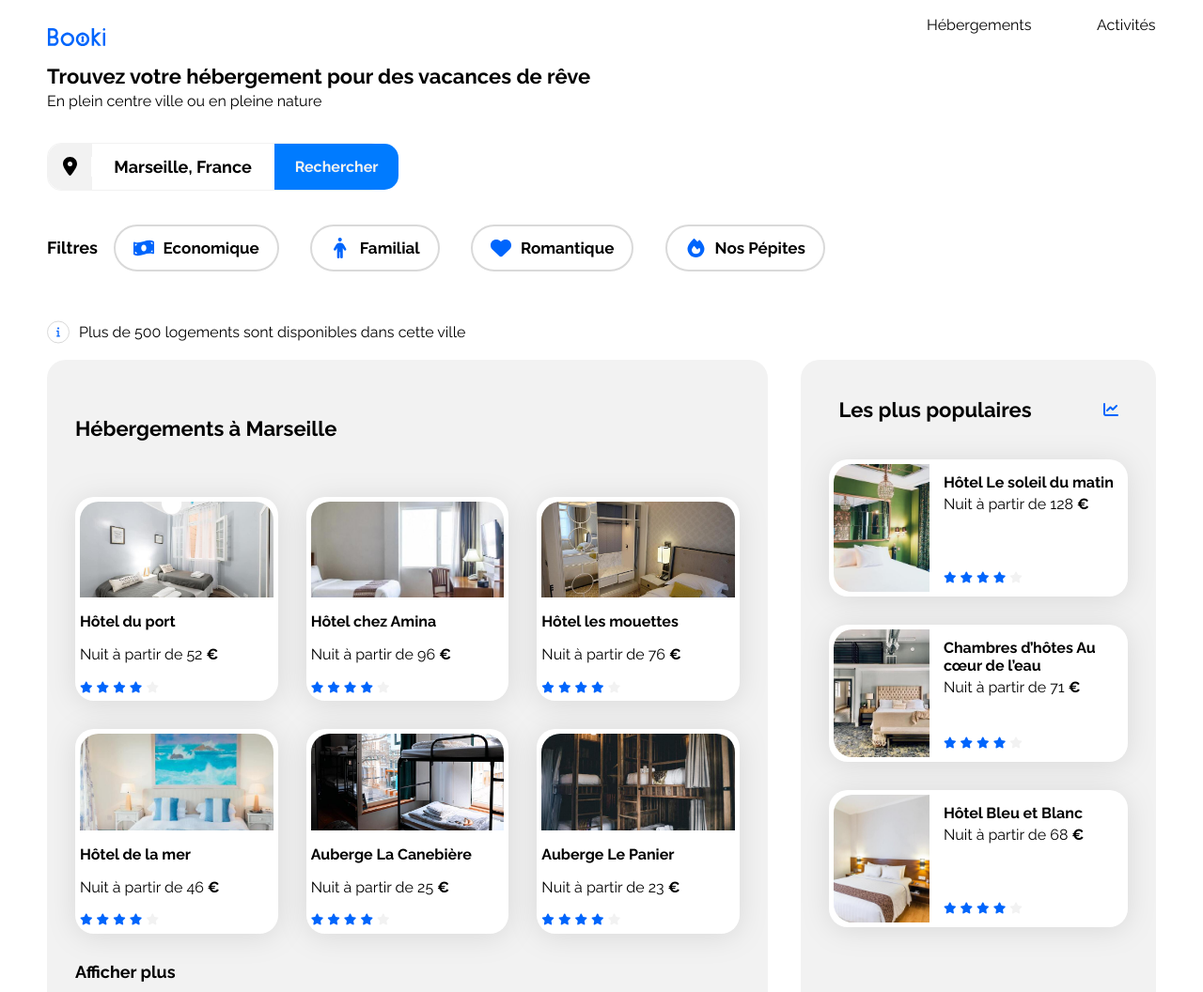
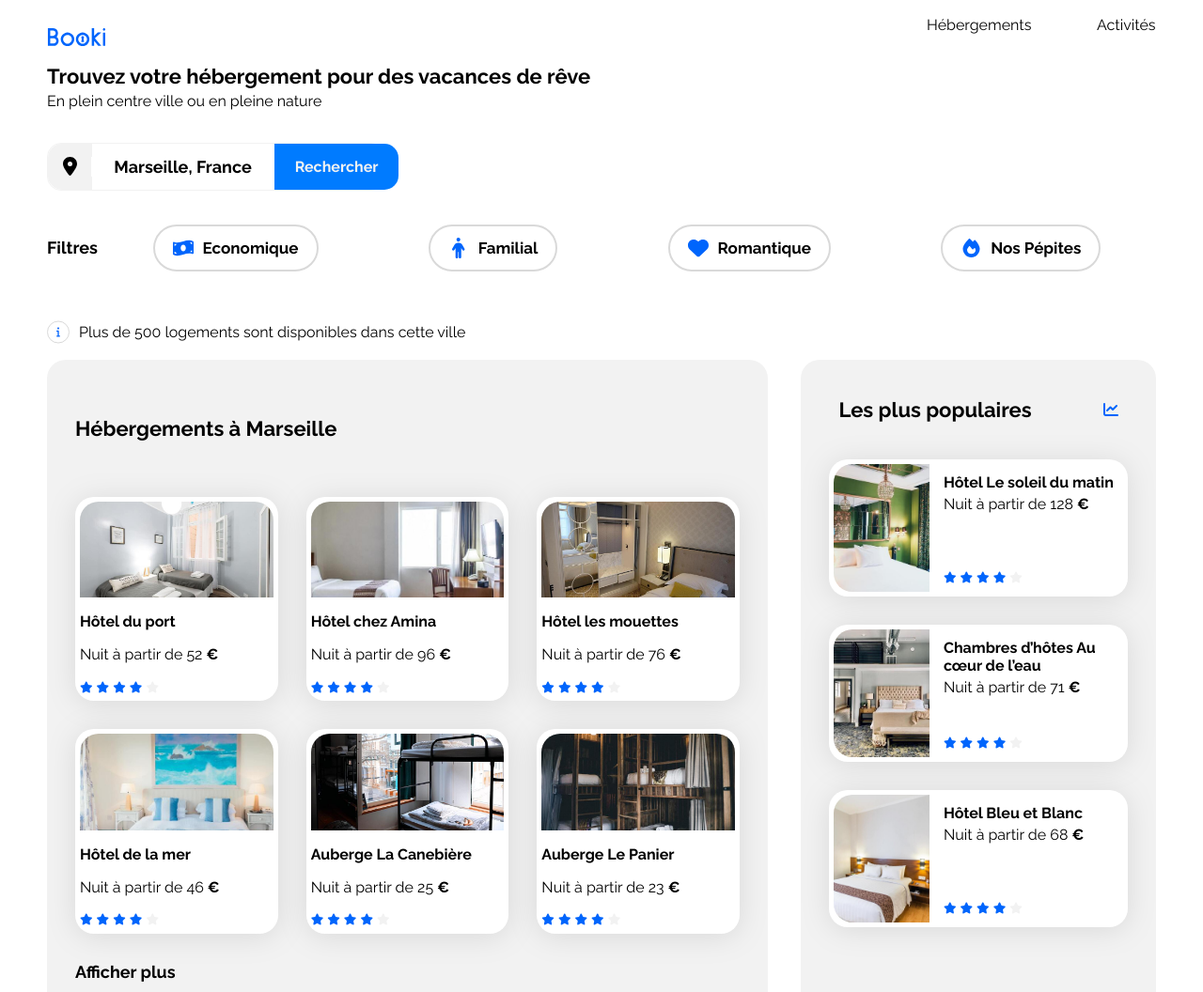
Before and after one commit to Adrien69440/_Booki_Jacquet_Adrien, a plain HTML site: page index.html in a window 1280 px wide. Shown: the top 1056 px of the page at 94% size. Drawn offline with Linux system fonts and the light colour scheme.

Commit message:
modification

```diff
--- a/css/style.css
+++ b/css/style.css
@@ -297,7 +297,7 @@ font-size: 22px;
 
 .filterBar
 {
-	width: 67%;
+	width: 100%;
 	display: flex;
 	justify-content: space-around;
 	align-items: flex-end;
```
